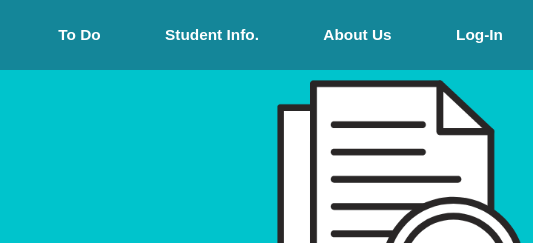
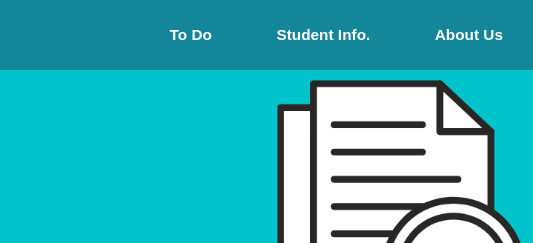
Before and after one commit to Joronski/List-Lane, a plain HTML site: page List Lane/studentinfo.html in a window 1280 px wide. Shown: the top 243 px of the page, 747-1280 px from the left. Drawn offline with nearby package versions, Linux system fonts and the light colour scheme.

Commit message:
Update studentinfo.html

```diff
--- a/List Lane/studentinfo.html
+++ b/List Lane/studentinfo.html
@@ -24,7 +24,6 @@
                         <li><a href="index.html">To Do</a></li>
                         <li><a href="studentinfo.html">Student Info.</a></li>
                         <li><a href="aboutus.html">About Us</a></li>
-                        <li><a href="login.html">Log-In</a></li>
                     </ul>
                 </nav>
             </div>
```
